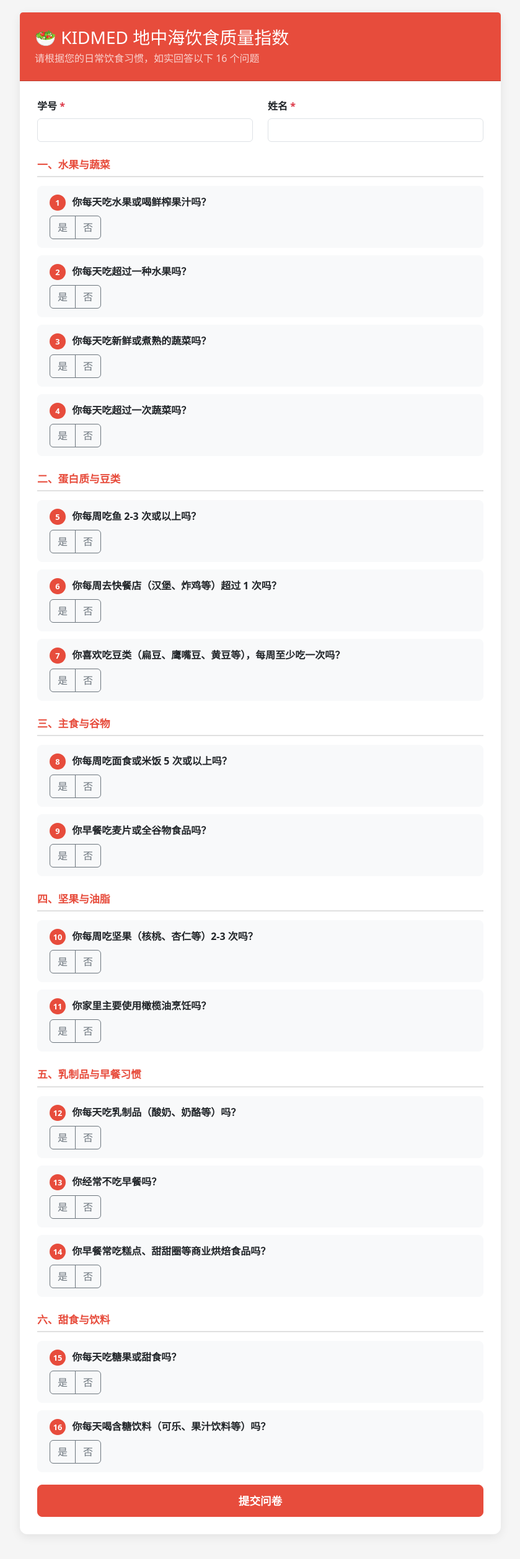
After one commit to zhanglei820907-byte/YHDP, a Flask app: page /kidmed_survey in a window 1280 px wide. The commit adds this page. Shown: the whole page at 62% size, without its empty margins (220-1059 px from the left). Run offline with Flask 3, Linux system fonts and the light colour scheme.

Commit message:
feat: 集成 KIDMED 地中海饮食量表

```diff
--- a/app.py
+++ b/app.py
@@ -78,6 +78,25 @@ def init_db():
             q9 INTEGER, q10 INTEGER, q11 INTEGER, q12 INTEGER,
             q13 INTEGER, q14 INTEGER, q15 INTEGER, q16 INTEGER,
             q17 INTEGER, q18 INTEGER, q19 INTEGER,
+            total_score INTEGER,
+            risk_level TEXT,
+            time_start DATETIME,
+            time_end DATETIME,
+            valid_flag BOOLEAN
+        )
+    """)
+
+    # KIDMED 地中海饮食质量指数答案表
+    cursor.execute("""
+        CREATE TABLE IF NOT EXISTS kidmed_answers (
+            id INTEGER PRIMARY KEY AUTOINCREMENT,
+            student_id TEXT NOT NULL,
+            student_name TEXT NOT NULL,
+            uid TEXT,
+            q1 INTEGER, q2 INTEGER, q3 INTEGER, q4 INTEGER,
+            q5 INTEGER, q6 INTEGER, q7 INTEGER, q8 INTEGER,
+            q9 INTEGER, q10 INTEGER, q11 INTEGER, q12 INTEGER,
+            q13 INTEGER, q14 INTEGER, q15 INTEGER, q16 INTEGER,
             total_score INTEGER,
             risk_level TEXT,
             time_start DATETIME,
@@ -216,13 +235,45 @@ def get_psqi_risk_level(score):
         return "睡眠质量极差"
 
 
+# ---- KIDMED 计分 ----
+
+# KIDMED 正负向题定义
+KIDMED_POSITIVE = {1, 2, 3, 4, 5, 7, 8, 9, 10, 11, 12}
+KIDMED_NEGATIVE = {6, 13, 14, 15, 16}
+
+
+def calc_kidmed_score(scores):
+    """
+    KIDMED 计分（16 题，每题 0/1）。
+    正向题 选"是"=1,"否"=0；负向题 选"是"=0,"否"=1。总分 0-16。
+    """
+    total = 0
+    for i, val in enumerate(scores, start=1):
+        if i in KIDMED_POSITIVE:
+            total += val
+        else:
+            total += (1 - val)  # 负向反转
+    return total
+
+
+def get_kidmed_risk_level(score):
+    """根据 KIDMED 总分返回饮食质量等级"""
+    if score >= 8:
+        return "饮食质量良好"
+    elif score >= 4:
+        return "需要改善"
+    else:
+        return "饮食质量较差"
+
+
 # ============================================================
 #  路由
 # ============================================================
 
 @app.route("/")
 def index():
-    return "YHDP 问卷系统 - 测试成功"
+    """统一入口页面"""
+    return render_template("index.html")
 
 
 @app.route("/init_db")
@@ -473,6 +524,112 @@ def psqi_submit():
 
 
 # ============================================================
+#  KIDMED 地中海饮食质量指数
+# ============================================================
+
+@app.route("/kidmed_survey")
+def kidmed_survey():
+    """KIDMED 饮食质量问卷填写页面"""
+    return render_template("kidmed_survey.html")
+
+
+@app.route("/kidmed_submit", methods=["POST"])
+def kidmed_submit():
+    """
+    处理 KIDMED 问卷提交：
+    - 学号重复检查（查 students 表）
+    - 正负向计分 → 总分 0-16 + 风险等级
+    - 秒答检测（<10s → valid_flag=0）
+    - UID 生成
+    """
+    student_id = request.form.get("student_id", "").strip()
+    student_name = request.form.get("student_name", "").strip()
+    start_time_str = request.form.get("start_time", "")
+
+    if not student_id or not student_name:
+        return "学号和姓名为必填项", 400
+
+    # 收集 16 题得分（0 或 1）
+    scores = []
+    for i in range(1, 17):
+        try:
+            val = int(request.form.get(f"q{i}", "0"))
+            scores.append(max(0, min(1, val)))
+        except (ValueError, TypeError):
+            scores.append(0)
+
+    # 正负向计分
+    total_score = calc_kidmed_score(scores)
+    risk_level = get_kidmed_risk_level(total_score)
+
+    # 秒答检测
+    time_end = datetime.now(timezone.utc)
+    time_end_str = time_end.isoformat()
+
+    elapsed_seconds = 0
+    time_start_dt = None
+    if start_time_str:
+        try:
+            time_start_dt = datetime.fromisoformat(start_time_str)
+            elapsed_seconds = int((time_end - time_start_dt).total_seconds())
+        except (ValueError, TypeError):
+            pass
+
+    valid_flag = elapsed_seconds >= 10 if time_start_dt else False
+
+    conn = get_db()
+    cursor = conn.cursor()
+
+    # 学号重复检查
+    existing = cursor.execute(
+        "SELECT * FROM students WHERE student_id = ?", (student_id,)
+    ).fetchone()
+
+    if existing:
+        conn.close()
+        return "该学号已提交过问卷，无需重复填写。"
+
+    # 生成 UID，写入 students 表
+    uid = generate_uid()
+    cursor.execute(
+        "INSERT INTO students (student_id, student_name, uid) VALUES (?, ?, ?)",
+        (student_id, student_name, uid),
+    )
+
+    # 写入 kidmed_answers 表
+    cursor.execute("""
+        INSERT INTO kidmed_answers
+            (student_id, student_name, uid,
+             q1, q2, q3, q4, q5, q6, q7, q8,
+             q9, q10, q11, q12, q13, q14, q15, q16,
+             total_score, risk_level, time_start, time_end, valid_flag)
+        VALUES (?, ?, ?, ?, ?, ?, ?, ?, ?, ?, ?, ?, ?, ?, ?, ?, ?, ?, ?, ?, ?, ?, ?, ?)
+    """, (
+        student_id, student_name, uid,
+        scores[0], scores[1], scores[2], scores[3],
+        scores[4], scores[5], scores[6], scores[7],
+        scores[8], scores[9], scores[10], scores[11],
+        scores[12], scores[13], scores[14], scores[15],
+        total_score, risk_level,
+        start_time_str if time_start_dt else None,
+        time_end_str,
+        valid_flag
+    ))
+    conn.commit()
+    conn.close()
+
+    return render_template(
+        "kidmed_result.html",
+        student_id=student_id,
+        student_name=student_name,
+        total_score=total_score,
+        risk_level=risk_level,
+        valid_flag=valid_flag,
+        uid=uid
+    )
+
+
+# ============================================================
 #  导出与统计
 # ============================================================
 
@@ -560,6 +717,33 @@ def export_csv():
             row["time_start"], row["time_end"], row["valid_flag"]
         ])
 
+    # ---- KIDMED 数据 ----
+    writer.writerow([])
+    cursor.execute("""
+        SELECT k.*, s.uid
+        FROM kidmed_answers k
+        LEFT JOIN students s ON k.student_id = s.student_id
+        ORDER BY k.id
+    """)
+    kidmed_rows = cursor.fetchall()
+
+    writer.writerow([
+        "kidmed_id", "student_id", "student_name", "uid",
+        "q1", "q2", "q3", "q4", "q5", "q6", "q7", "q8",
+        "q9", "q10", "q11", "q12", "q13", "q14", "q15", "q16",
+        "total_score", "risk_level", "time_start", "time_end", "valid_flag"
+    ])
+    for row in kidmed_rows:
+        writer.writerow([
+            row["id"], row["student_id"], row["student_name"], row["uid"],
+            row["q1"], row["q2"], row["q3"], row["q4"], row["q5"],
+            row["q6"], row["q7"], row["q8"], row["q9"], row["q10"],
+            row["q11"], row["q12"], row["q13"], row["q14"], row["q15"],
+            row["q16"],
+            row["total_score"], row["risk_level"],
+            row["time_start"], row["time_end"], row["valid_flag"]
+        ])
+
     conn.close()
     output.seek(0)
 
@@ -617,6 +801,20 @@ def stats():
     psqi_avg_row = cursor.fetchone()
     psqi_avg = round(psqi_avg_row["avg_score"], 1) if psqi_avg_row["avg_score"] else 0
 
+    # KIDMED 统计
+    cursor.execute("SELECT COUNT(*) as cnt FROM kidmed_answers")
+    kidmed_total = cursor.fetchone()["cnt"]
+
+    cursor.execute("SELECT COUNT(*) as cnt FROM kidmed_answers WHERE valid_flag = 1")
+    kidmed_valid = cursor.fetchone()["cnt"]
+
+    cursor.execute("SELECT COUNT(*) as cnt FROM kidmed_answers WHERE valid_flag = 0")
+    kidmed_invalid = cursor.fetchone()["cnt"]
+
+    cursor.execute("SELECT AVG(total_score) as avg_score FROM kidmed_answers WHERE valid_flag = 1")
+    kidmed_avg_row = cursor.fetchone()
+    kidmed_avg = round(kidmed_avg_row["avg_score"], 1) if kidmed_avg_row["avg_score"] else 0
+
     conn.close()
 
     return render_template(
@@ -632,7 +830,11 @@ def stats():
         psqi_total=psqi_total,
         psqi_valid=psqi_valid,
         psqi_invalid=psqi_invalid,
-        psqi_avg=psqi_avg
+        psqi_avg=psqi_avg,
+        kidmed_total=kidmed_total,
+        kidmed_valid=kidmed_valid,
+        kidmed_invalid=kidmed_invalid,
+        kidmed_avg=kidmed_avg
     )
 
 
--- /dev/null
+++ b/templates/kidmed_survey.html
@@ -0,0 +1,225 @@
+<!DOCTYPE html>
+<html lang="zh-CN">
+<head>
+    <meta charset="UTF-8">
+    <meta name="viewport" content="width=device-width, initial-scale=1.0">
+    <title>KIDMED 地中海饮食质量指数</title>
+    <link href="https://cdn.jsdelivr.net/npm/bootstrap@5.3.0/dist/css/bootstrap.min.css" rel="stylesheet">
+    <style>
+        body { background: #f5f5f5; padding-bottom: 40px; }
+        .container { max-width: 800px; }
+        .card { border: none; border-radius: 12px; box-shadow: 0 4px 16px rgba(0,0,0,0.08); margin-top: 20px; }
+        .card-header { background: #E74C3C; color: white; border-radius: 12px 12px 0 0; padding: 24px; }
+        .card-body { padding: 28px; }
+        .q-block { background: #f8f9fa; border-radius: 8px; padding: 14px 20px; margin-bottom: 12px; }
+        .q-block p { font-weight: 600; margin-bottom: 8px; }
+        .btn-check:checked+.btn-outline-secondary { background: #E74C3C; border-color: #E74C3C; color: white; }
+        .btn-submit { width: 100%; padding: 12px; font-size: 1.1rem; font-weight: 600; border-radius: 8px; margin-top: 8px; background: #E74C3C; border-color: #E74C3C; color: white; }
+        .btn-submit:hover { background: #c0392b; border-color: #c0392b; }
+        .section-title { font-size: 1.05rem; font-weight: 700; color: #E74C3C; margin: 24px 0 14px 0; padding-bottom: 6px; border-bottom: 2px solid #e0e0e0; }
+        .q-num { display: inline-block; width: 26px; height: 26px; border-radius: 50%; background: #E74C3C; color: white; text-align: center; line-height: 26px; font-size: 0.8rem; margin-right: 6px; }
+    </style>
+</head>
+<body>
+    <div class="container">
+        <div class="card">
+            <div class="card-header">
+                <h3 class="mb-1">🥗 KIDMED 地中海饮食质量指数</h3>
+                <p class="mb-0 opacity-75">请根据您的日常饮食习惯，如实回答以下 16 个问题</p>
+            </div>
+            <div class="card-body">
+                <form action="/kidmed_submit" method="POST">
+                    <input type="hidden" name="start_time" id="start_time">
+                    <div class="row mb-4">
+                        <div class="col-sm-6 mb-3 mb-sm-0">
+                            <label for="student_id" class="form-label fw-bold">学号 <span class="text-danger">*</span></label>
+                            <input type="text" class="form-control" id="student_id" name="student_id" required>
+                        </div>
+                        <div class="col-sm-6">
+                            <label for="student_name" class="form-label fw-bold">姓名 <span class="text-danger">*</span></label>
+                            <input type="text" class="form-control" id="student_name" name="student_name" required>
+                        </div>
+                    </div>
+
+                    <div class="section-title">一、水果与蔬菜</div>
+
+                    <div class="q-block">
+                        <p><span class="q-num">1</span> 你每天吃水果或喝鲜榨果汁吗？</p>
+                        <div class="btn-group" role="group">
+                            <input type="radio" class="btn-check" name="q1" id="q1_1" value="1" required>
+                            <label class="btn btn-outline-secondary" for="q1_1">是</label>
+                            <input type="radio" class="btn-check" name="q1" id="q1_0" value="0">
+                            <label class="btn btn-outline-secondary" for="q1_0">否</label>
+                        </div>
+                    </div>
+
+                    <div class="q-block">
+                        <p><span class="q-num">2</span> 你每天吃超过一种水果吗？</p>
+                        <div class="btn-group" role="group">
+                            <input type="radio" class="btn-check" name="q2" id="q2_1" value="1" required>
+                            <label class="btn btn-outline-secondary" for="q2_1">是</label>
+                            <input type="radio" class="btn-check" name="q2" id="q2_0" value="0">
+                            <label class="btn btn-outline-secondary" for="q2_0">否</label>
+                        </div>
+                    </div>
+
+                    <div class="q-block">
+                        <p><span class="q-num">3</span> 你每天吃新鲜或煮熟的蔬菜吗？</p>
+                        <div class="btn-group" role="group">
+                            <input type="radio" class="btn-check" name="q3" id="q3_1" value="1" required>
+                            <label class="btn btn-outline-secondary" for="q3_1">是</label>
+                            <input type="radio" class="btn-check" name="q3" id="q3_0" value="0">
+                            <label class="btn btn-outline-secondary" for="q3_0">否</label>
+                        </div>
+                    </div>
+
+                    <div class="q-block">
+                        <p><span class="q-num">4</span> 你每天吃超过一次蔬菜吗？</p>
+                        <div class="btn-group" role="group">
+                            <input type="radio" class="btn-check" name="q4" id="q4_1" value="1" required>
+                            <label class="btn btn-outline-secondary" for="q4_1">是</label>
+                            <input type="radio" class="btn-check" name="q4" id="q4_0" value="0">
+                            <label class="btn btn-outline-secondary" for="q4_0">否</label>
+                        </div>
+                    </div>
+
+                    <div class="section-title">二、蛋白质与豆类</div>
+
+                    <div class="q-block">
+                        <p><span class="q-num">5</span> 你每周吃鱼 2-3 次或以上吗？</p>
+                        <div class="btn-group" role="group">
+                            <input type="radio" class="btn-check" name="q5" id="q5_1" value="1" required>
+                            <label class="btn btn-outline-secondary" for="q5_1">是</label>
+                            <input type="radio" class="btn-check" name="q5" id="q5_0" value="0">
+                            <label class="btn btn-outline-secondary" for="q5_0">否</label>
+                        </div>
+                    </div>
+
+                    <div class="q-block">
+                        <p><span class="q-num">6</span> 你每周去快餐店（汉堡、炸鸡等）超过 1 次吗？</p>
+                        <div class="btn-group" role="group">
+                            <input type="radio" class="btn-check" name="q6" id="q6_1" value="1" required>
+                            <label class="btn btn-outline-secondary" for="q6_1">是</label>
+                            <input type="radio" class="btn-check" name="q6" id="q6_0" value="0">
+                            <label class="btn btn-outline-secondary" for="q6_0">否</label>
+                        </div>
+                    </div>
+
+                    <div class="q-block">
+                        <p><span class="q-num">7</span> 你喜欢吃豆类（扁豆、鹰嘴豆、黄豆等），每周至少吃一次吗？</p>
+                        <div class="btn-group" role="group">
+                            <input type="radio" class="btn-check" name="q7" id="q7_1" value="1" required>
+                            <label class="btn btn-outline-secondary" for="q7_1">是</label>
+                            <input type="radio" class="btn-check" name="q7" id="q7_0" value="0">
+                            <label class="btn btn-outline-secondary" for="q7_0">否</label>
+                        </div>
+                    </div>
+
+                    <div class="section-title">三、主食与谷物</div>
+
+                    <div class="q-block">
+                        <p><span class="q-num">8</span> 你每周吃面食或米饭 5 次或以上吗？</p>
+                        <div class="btn-group" role="group">
+                            <input type="radio" class="btn-check" name="q8" id="q8_1" value="1" required>
+                            <label class="btn btn-outline-secondary" for="q8_1">是</label>
+                            <input type="radio" class="btn-check" name="q8" id="q8_0" value="0">
+                            <label class="btn btn-outline-secondary" for="q8_0">否</label>
+                        </div>
+                    </div>
+
+                    <div class="q-block">
+                        <p><span class="q-num">9</span> 你早餐吃麦片或全谷物食品吗？</p>
+                        <div class="btn-group" role="group">
+                            <input type="radio" class="btn-check" name="q9" id="q9_1" value="1" required>
+                            <label class="btn btn-outline-secondary" for="q9_1">是</label>
+                            <input type="radio" class="btn-check" name="q9" id="q9_0" value="0">
+                            <label class="btn btn-outline-secondary" for="q9_0">否</label>
+                        </div>
+                    </div>
+
+                    <div class="section-title">四、坚果与油脂</div>
+
+                    <div class="q-block">
+                        <p><span class="q-num">10</span> 你每周吃坚果（核桃、杏仁等）2-3 次吗？</p>
+                        <div class="btn-group" role="group">
+                            <input type="radio" class="btn-check" name="q10" id="q10_1" value="1" required>
+                            <label class="btn btn-outline-secondary" for="q10_1">是</label>
+                            <input type="radio" class="btn-check" name="q10" id="q10_0" value="0">
+                            <label class="btn btn-outline-secondary" for="q10_0">否</label>
+                        </div>
+                    </div>
+
+                    <div class="q-block">
+                        <p><span class="q-num">11</span> 你家里主要使用橄榄油烹饪吗？</p>
+                        <div class="btn-group" role="group">
+                            <input type="radio" class="btn-check" name="q11" id="q11_1" value="1" required>
+                            <label class="btn btn-outline-secondary" for="q11_1">是</label>
+                            <input type="radio" class="btn-check" name="q11" id="q11_0" value="0">
+                            <label class="btn btn-outline-secondary" for="q11_0">否</label>
+                        </div>
+                    </div>
+
+                    <div class="section-title">五、乳制品与早餐习惯</div>
+
+                    <div class="q-block">
+                        <p><span class="q-num">12</span> 你每天吃乳制品（酸奶、奶酪等）吗？</p>
+                        <div class="btn-group" role="group">
+                            <input type="radio" class="btn-check" name="q12" id="q12_1" value="1" required>
+                            <label class="btn btn-outline-secondary" for="q12_1">是</label>
+                            <input type="radio" class="btn-check" name="q12" id="q12_0" value="0">
+                            <label class="btn btn-outline-secondary" for="q12_0">否</label>
+                        </div>
+                    </div>
+
+                    <div class="q-block">
+                        <p><span class="q-num">13</span> 你经常不吃早餐吗？</p>
+                        <div class="btn-group" role="group">
+                            <input type="radio" class="btn-check" name="q13" id="q13_1" value="1" required>
+                            <label class="btn btn-outline-secondary" for="q13_1">是</label>
+                            <input type="radio" class="btn-check" name="q13" id="q13_0" value="0">
+                            <label class="btn btn-outline-secondary" for="q13_0">否</label>
+                        </div>
+                    </div>
+
+                    <div class="q-block">
+                        <p><span class="q-num">14</span> 你早餐常吃糕点、甜甜圈等商业烘焙食品吗？</p>
+                        <div class="btn-group" role="group">
+                            <input type="radio" class="btn-check" name="q14" id="q14_1" value="1" required>
+                            <label class="btn btn-outline-secondary" for="q14_1">是</label>
+                            <input type="radio" class="btn-check" name="q14" id="q14_0" value="0">
+                            <label class="btn btn-outline-secondary" for="q14_0">否</label>
+                        </div>
+                    </div>
+
+                    <div class="section-title">六、甜食与饮料</div>
+
+                    <div class="q-block">
+                        <p><span class="q-num">15</span> 你每天吃糖果或甜食吗？</p>
+                        <div class="btn-group" role="group">
+                            <input type="radio" class="btn-check" name="q15" id="q15_1" value="1" required>
+                            <label class="btn btn-outline-secondary" for="q15_1">是</label>
+                            <input type="radio" class="btn-check" name="q15" id="q15_0" value="0">
+                            <label class="btn btn-outline-secondary" for="q15_0">否</label>
+                        </div>
+                    </div>
+
+                    <div class="q-block">
+                        <p><span class="q-num">16</span> 你每天喝含糖饮料（可乐、果汁饮料等）吗？</p>
+                        <div class="btn-group" role="group">
+                            <input type="radio" class="btn-check" name="q16" id="q16_1" value="1" required>
+                            <label class="btn btn-outline-secondary" for="q16_1">是</label>
+                            <input type="radio" class="btn-check" name="q16" id="q16_0" value="0">
+                            <label class="btn btn-outline-secondary" for="q16_0">否</label>
+                        </div>
+                    </div>
+
+                    <button type="submit" class="btn btn-submit">提交问卷</button>
+                </form>
+            </div>
+        </div>
+    </div>
+    <script>
+        document.getElementById('start_time').value = new Date().toISOString();
+    </script>
+</body>
+</html>
```
Also changed, not shown: templates/index.html (added, +141 -0 lines), templates/kidmed_result.html (added, +26 -0 lines), templates/stats.html (+9 -0 lines).
